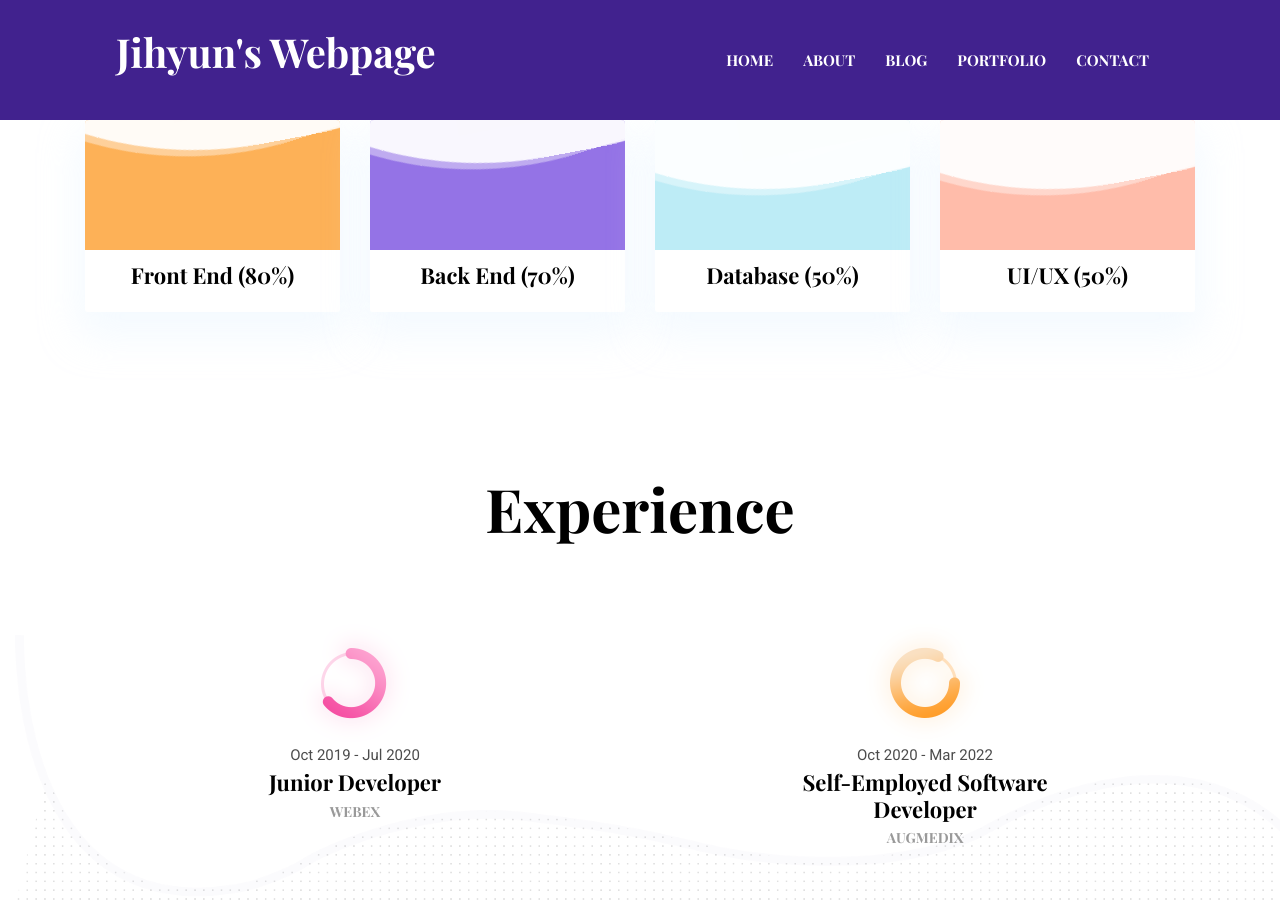
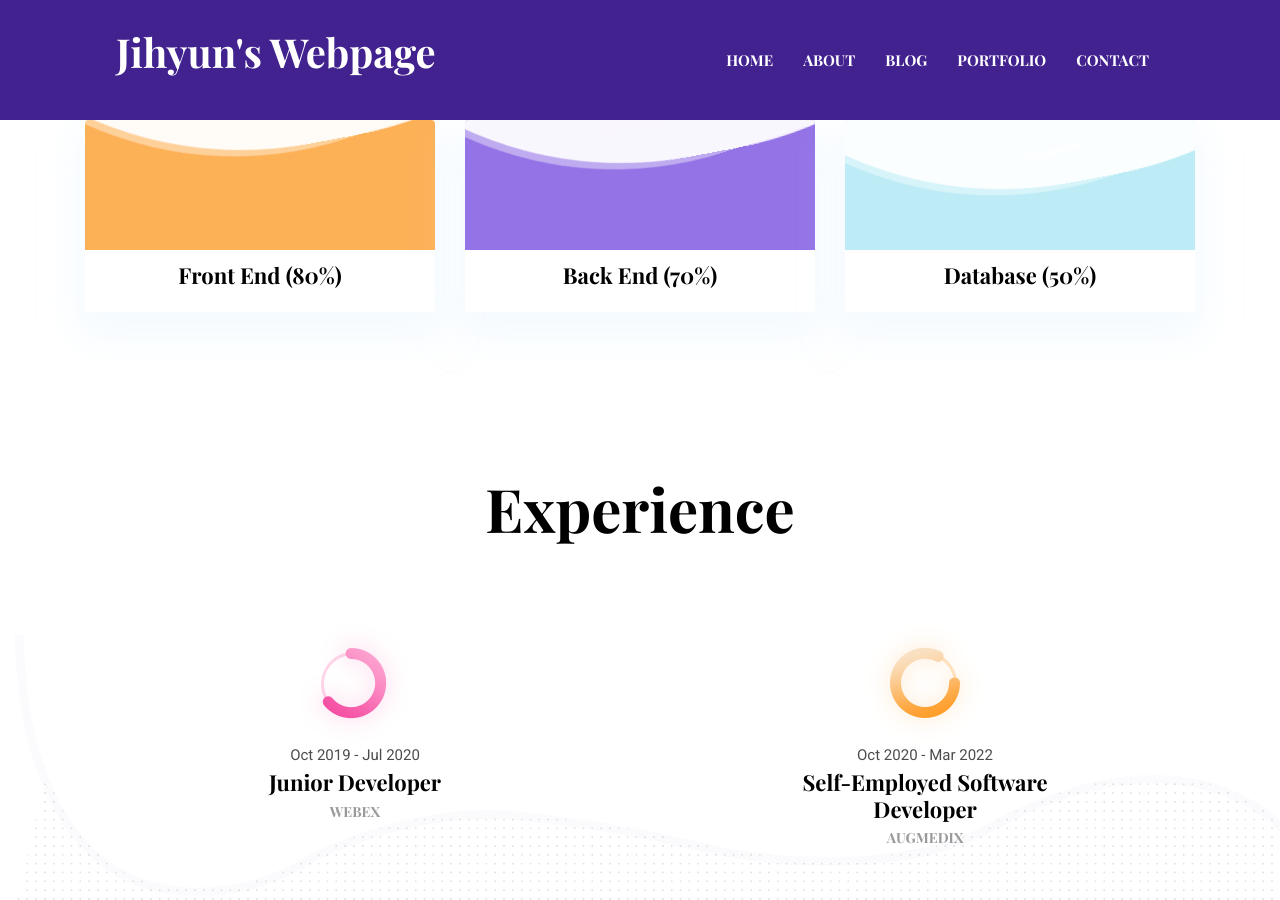
Before and after one commit to jihyunsong42/jihyunsong42.github.io, a Jekyll site: the page built from index.html, in a window 1280 px wide and 900 px high, scrolled down 1436 px. Built offline with Jekyll 4.4.1, drawn with Linux system fonts in a browser that asks for light colours.

Commit message:
changed2

```diff
--- a/_data/settings.yml
+++ b/_data/settings.yml
@@ -98,8 +98,6 @@
 - {name: Front End, color: '#fdb157', value: '80%'}
 - {name: Back End, color: '#9473e6', value: '70%'}
 - {name: Database, color: '#bdecf6', value: '50%'}
-- {name: UI/UX, color: '#ffbcaa', value: '50%'}
-
 
 #-------------------------------
 # Exprerience Section
--- a/_includes/skills-section.html
+++ b/_includes/skills-section.html
@@ -7,7 +7,7 @@
         <h2 class="section-title">{{ site.data.settings.skills-title }}</h2>
       </div>
       {% for skill in site.data.settings.skills %}
-      <div class="col-lg-3 col-sm-6 mb-4 mb-lg-0">
+      <div class="col-lg-4 col-sm-6 mb-4 mb-lg-0">
         <div class="card shadow text-center">
           <div class="position-relative rounded-top progress-wrapper" data-color="{{ skill.color }}">
             <div class="wave" data-progress="{{ skill.value }}"></div>
```
